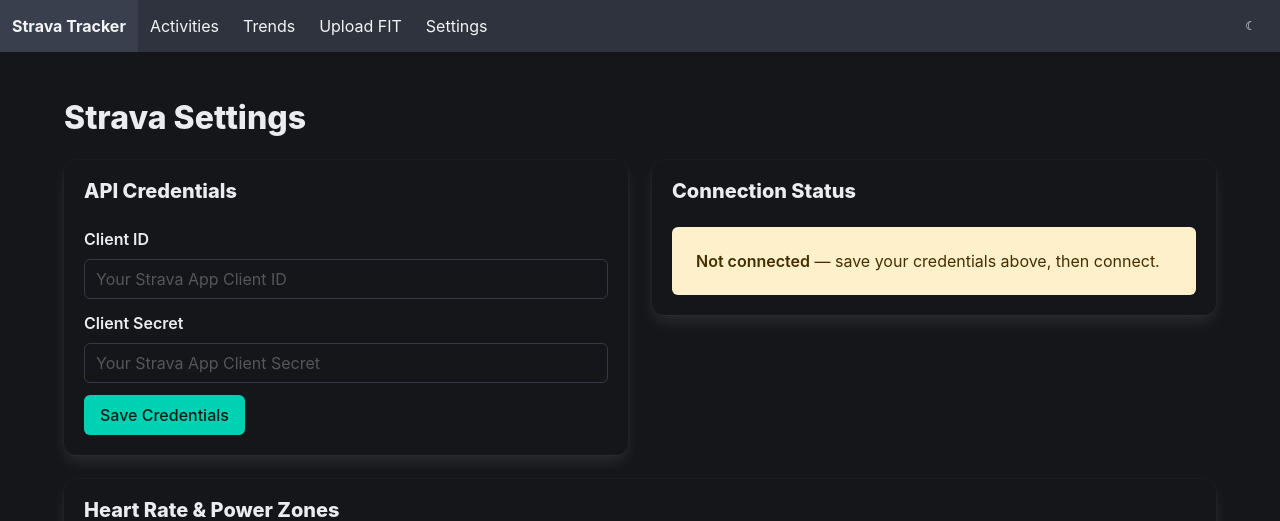
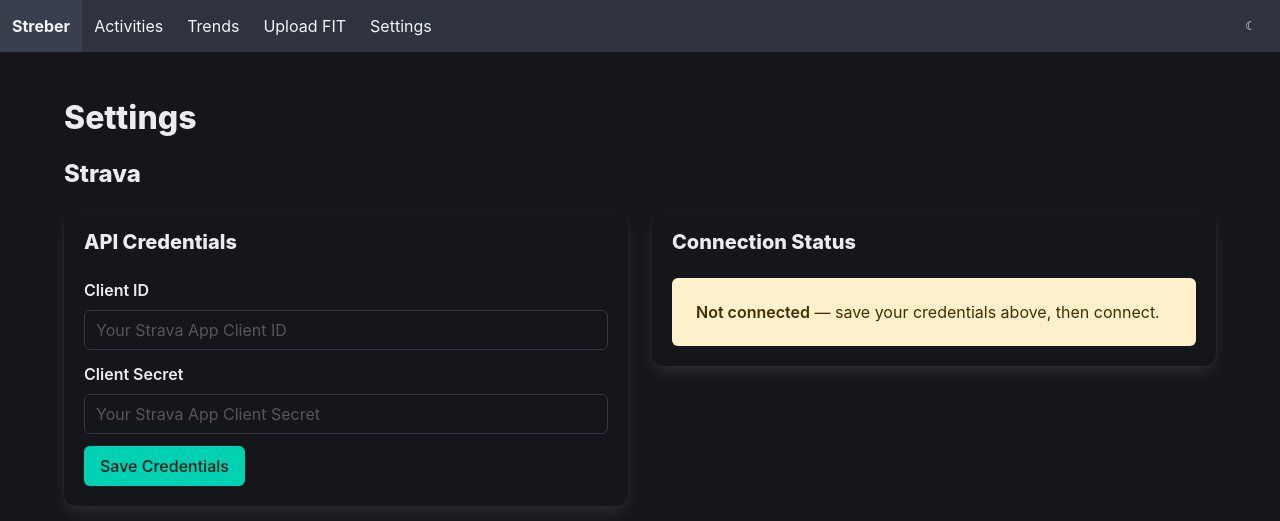
Before and after one commit to bradmontgomery/streben, a FastAPI app: page /settings in a window 1280 px wide. Shown: the top 521 px of the page. Run offline with FastAPI, Linux system fonts and the light colour scheme; data comes from the database, SQL or seed files in the repository; data that the repository does not hold is empty.

Commit message:
renaming

```diff
--- a/app/main.py
+++ b/app/main.py
@@ -2,9 +2,9 @@ from fastapi import FastAPI
 from fastapi.staticfiles import StaticFiles
 
 from app.database import init_db
-from app.routers import dashboard, activities, strava, fit_upload, trends
+from app.routers import activities, dashboard, fit_upload, strava, trends
 
-app = FastAPI(title="Strava Activity Tracker")
+app = FastAPI(title="Streber")
 
 app.mount("/static", StaticFiles(directory="app/static"), name="static")
 
--- a/app/templates/activity_detail.html
+++ b/app/templates/activity_detail.html
@@ -1,6 +1,6 @@
 {% extends "base.html" %}
 
-{% block title %}{{ activity.name or "Activity" }} - Strava Tracker{% endblock %}
+{% block title %}{{ activity.name or "Activity" }} - Streber{% endblock %}
 
 {% block content %}
 <nav class="breadcrumb" aria-label="breadcrumbs">
--- a/app/templates/base.html
+++ b/app/templates/base.html
@@ -3,14 +3,14 @@
 <head>
     <meta charset="utf-8">
     <meta name="viewport" content="width=device-width, initial-scale=1">
-    <title>{% block title %}Strava Tracker{% endblock %}</title>
+    <title>{% block title %}Streber{% endblock %}</title>
     <link rel="stylesheet" href="https://cdn.jsdelivr.net/npm/bulma@1.0.2/css/bulma.min.css">
 </head>
 <body>
     <nav class="navbar is-dark" role="navigation" aria-label="main navigation">
         <div class="navbar-brand">
             <a class="navbar-item has-text-weight-bold" href="/">
-                Strava Tracker
+                Streber
             </a>
             <a role="button" class="navbar-burger" aria-label="menu" aria-expanded="false" data-target="mainNav">
                 <span aria-hidden="true"></span>
--- a/app/templates/dashboard.html
+++ b/app/templates/dashboard.html
@@ -1,6 +1,6 @@
 {% extends "base.html" %}
 
-{% block title %}Activities - Strava Tracker{% endblock %}
+{% block title %}Activities - Streber{% endblock %}
 
 {% block content %}
 <div class="level">
--- a/app/templates/fit_upload.html
+++ b/app/templates/fit_upload.html
@@ -1,6 +1,6 @@
 {% extends "base.html" %}
 
-{% block title %}Upload FIT File - Strava Tracker{% endblock %}
+{% block title %}Upload FIT File - Streber{% endblock %}
 
 {% block content %}
 <h1 class="title">Upload FIT File</h1>
--- a/app/templates/settings.html
+++ b/app/templates/settings.html
@@ -1,10 +1,11 @@
 {% extends "base.html" %}
 
-{% block title %}Settings - Strava Tracker{% endblock %}
+{% block title %}Settings - Streber{% endblock %}
 
 {% block content %}
-<h1 class="title">Strava Settings</h1>
+<h1 class="title">Settings</h1>
 
+<h2 class="title is-4">Strava</h2>
 <div class="columns">
     <div class="column">
         <div class="box">
--- a/app/templates/trends.html
+++ b/app/templates/trends.html
@@ -1,6 +1,6 @@
 {% extends "base.html" %}
 
-{% block title %}Trends - Strava Tracker{% endblock %}
+{% block title %}Trends - Streber{% endblock %}
 
 {% block content %}
 <h1 class="title">Trends</h1>
--- a/pyproject.toml
+++ b/pyproject.toml
@@ -1,5 +1,5 @@
 [project]
-name = "strava-api-thing"
+name = "streber"
 version = "0.3.0"
 description = "Local web app for syncing, storing, and visualizing cycling activity data from Strava and Garmin FIT files"
 requires-python = ">=3.11"
```
Also changed, not shown: ARCHITECTURE.md (+2 -2 lines), CLAUDE.md (+1 -1 lines), README.md, 1 other file.
